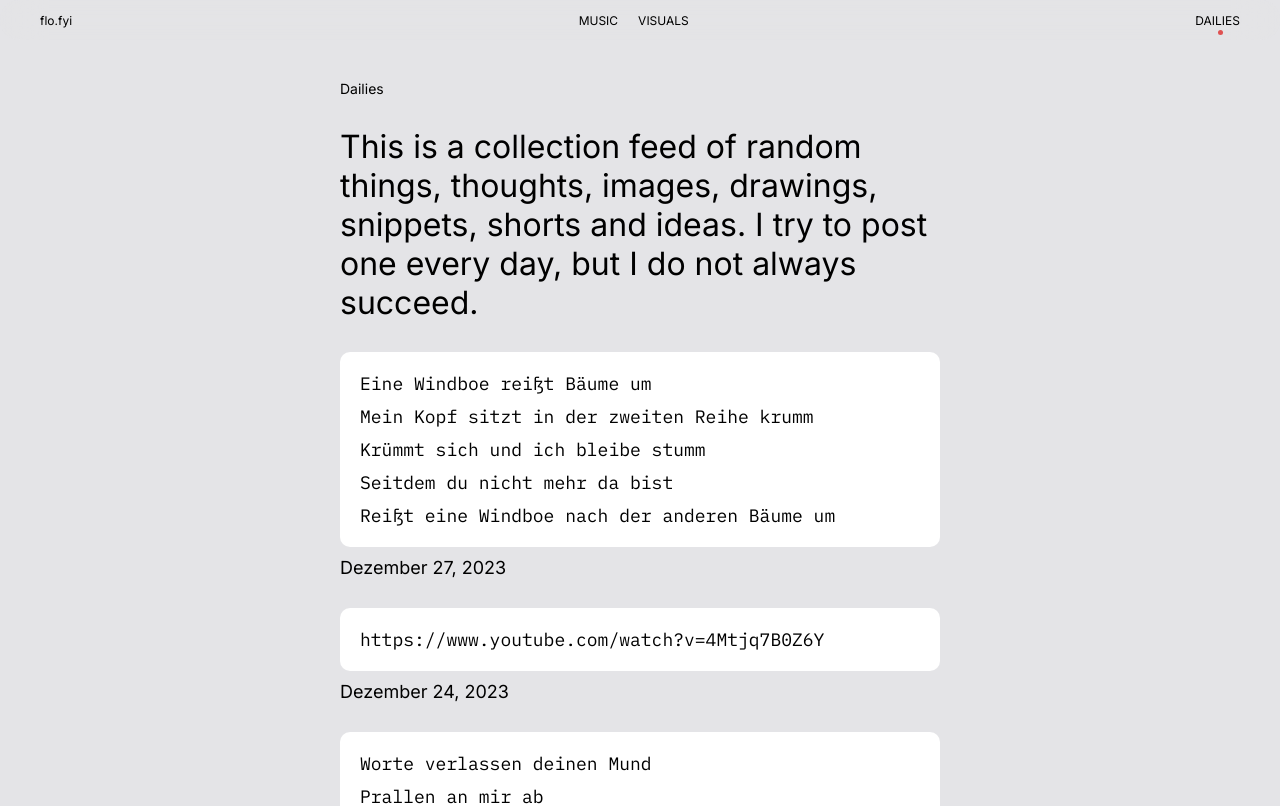
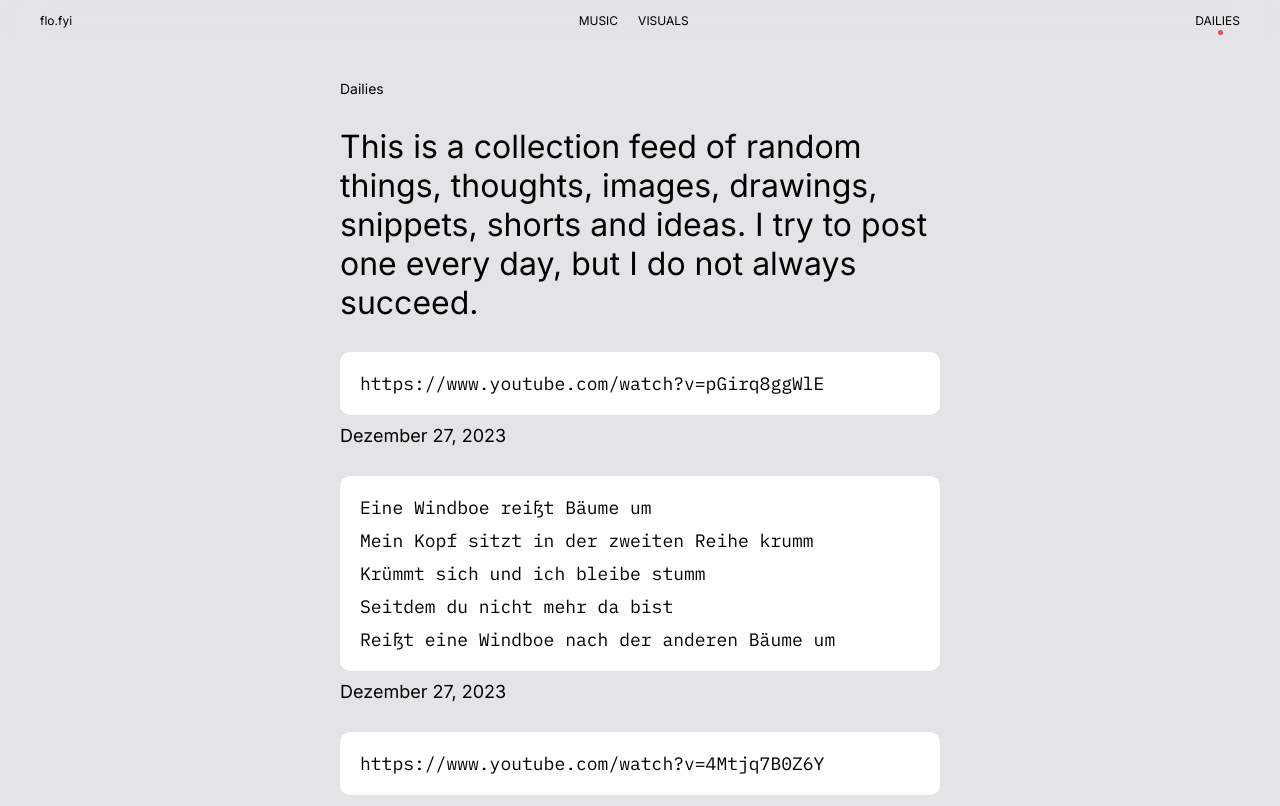
Before and after one commit to wnklrspace/flos-web, a Next.js app: page /dailies in a window 1280 px wide. Shown: the top 806 px of the page. Built offline with nearby package versions, Linux system fonts and the light colour scheme.

Commit message:
add link to asking to break

```diff
--- /dev/null
+++ b/content/dailies/2023/12/27-1.ts
@@ -0,0 +1,9 @@
+import { DAILY_TYPE, Daily } from '../../../../types/dailies';
+
+const AskingToBreak: Daily = {
+	type: DAILY_TYPE.TEXT,
+	text: ['https://www.youtube.com/watch?v=pGirq8ggWlE'],
+	title: 'Dezember 27, 2023',
+};
+
+export default AskingToBreak;
--- a/content/dailies/2023/12/index.ts
+++ b/content/dailies/2023/12/index.ts
@@ -1,3 +1,4 @@
+import AskingToBreak from './27-1';
 import Windboe from './27';
 import PaperThin from './24-1';
 import Vibration from './24';
@@ -5,6 +6,7 @@ import VierzehnTage from './16';
 import VierzehnTageAlternative from './12-alternative';
 
 const December = [
+	AskingToBreak,
 	Windboe,
 	PaperThin,
 	Vibration,
```
